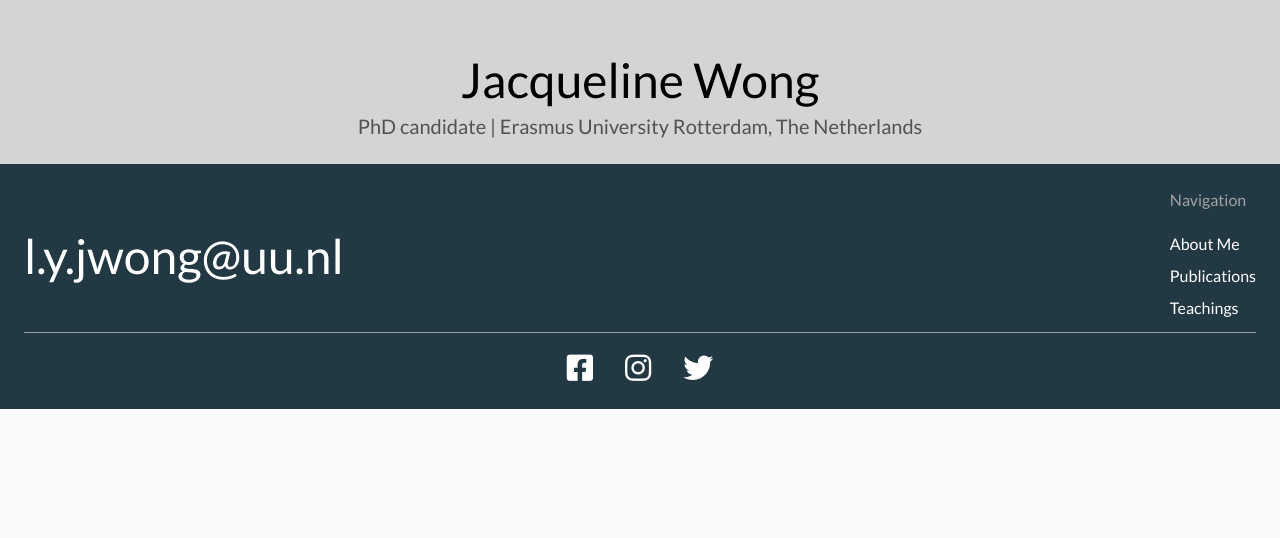
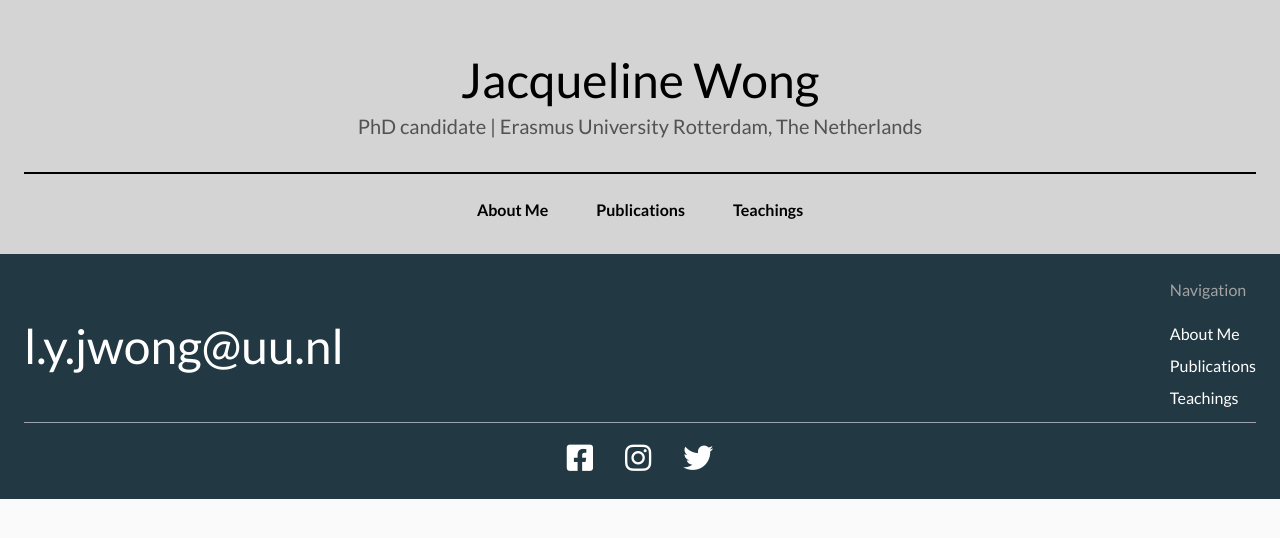
Before and after one commit to JacqWong/Jacqueline-Wong, a Jekyll site: the page built from index.md, in a window 1280 px wide. Shown: the top 538 px of the page. Built offline with Jekyll 4.4.1, drawn with Linux system fonts in a browser that asks for light colours; nearby versions of some CDN libraries.

Commit message:
bug fixed

```diff
--- a/_includes/footer.html
+++ b/_includes/footer.html
@@ -14,9 +14,9 @@
             </div>
             <!-- Links -->
             <div class="flex gap-x-8 justify-center text-3xl border-t-[1px] pt-4 border-gray-400">
-                <div class=""><a href=""><i class="text-white fab fab fa-facebook-square"></i></a></div>
-                <div class=""><a href=""><i class="text-white fab fab fab fa-instagram"></i></a></div>
-                <div class=""><a href=""><i class="text-white fab fab fab fa-twitter"></i></a></div>
+                <div class=""><a href=""><i class="hover:text-neutral-300 transition-all text-white fab fab fa-facebook-square"></i></a></div>
+                <div class=""><a href=""><i class="hover:text-neutral-300 transition-all text-white fab fab fab fa-instagram"></i></a></div>
+                <div class=""><a href=""><i class="hover:text-neutral-300 transition-all text-white fab fab fab fa-twitter"></i></a></div>
             </div>
         </div>
     </div>
--- a/_includes/head.html
+++ b/_includes/head.html
@@ -1,7 +1,7 @@
 <meta charset="UTF-8">
 <meta http-equiv="X-UA-Compatible" content="IE=edge">
 <meta name="viewport" content="width=device-width, initial-scale=1.0">
-<link rel="shortcut icon" type="image/svg" href="assets/img/LYJWong_Photo.jpg">
+<link rel="shortcut icon" type="image/svg" href="/assets/img/LYJWong_Photo.jpg">
 <link rel="stylesheet" href="{{'assets/css/main.css' | relative_url}}">
 <link rel="preconnect" href="https://fonts.googleapis.com">
 <link rel="stylesheet" href="https://cdnjs.cloudflare.com/ajax/libs/font-awesome/6.1.1/css/all.min.css" integrity="sha512-KfkfwYDsLkIlwQp6LFnl8zNdLGxu9YAA1QvwINks4PhcElQSvqcyVLLD9aMhXd13uQjoXtEKNosOWaZqXgel0g==" crossorigin="anonymous" referrerpolicy="no-referrer"/>
--- a/_includes/nav.html
+++ b/_includes/nav.html
@@ -5,7 +5,11 @@
                 <h1 class="text-center text-3xl md:text-4xl lg:text-5xl">{{page.your-name}}</h1>
                 <h3 class="text-center text-xl text-neutral-600">{{page.short-desc}}</h3>
             </div>
-
+            <div class="flex mt-8 space-x-4 justify-center text-black font-bold border-t-2 border-black pt-4">
+                <div class="hover:text-neutral-300 px-4 py-2 rounded-full hover:bg-black hover:text-white cursor-pointer transition-all"><a class="" href="#">About Me</a></div>
+                <div class="hover:text-neutral-300 px-4 py-2 rounded-full hover:bg-black hover:text-white cursor-pointer transition-all"><a class="" href="#">Publications</a></div>
+                <div class="hover:text-neutral-300 px-4 py-2 rounded-full hover:bg-black hover:text-white cursor-pointer transition-all"><a class="" href="#">Teachings</a></div>
+            </div>
         </div>
     </nav>
 </header>
--- a/assets/css/main.css
+++ b/assets/css/main.css
@@ -832,6 +832,11 @@ video {
   color: rgb(212 212 212 / var(--tw-text-opacity));
 }
 
+.hover\:text-neutral-400:hover {
+  --tw-text-opacity: 1;
+  color: rgb(163 163 163 / var(--tw-text-opacity));
+}
+
 @media (min-width: 768px) {
   .md\:flex-row {
     flex-direction: row;
```
